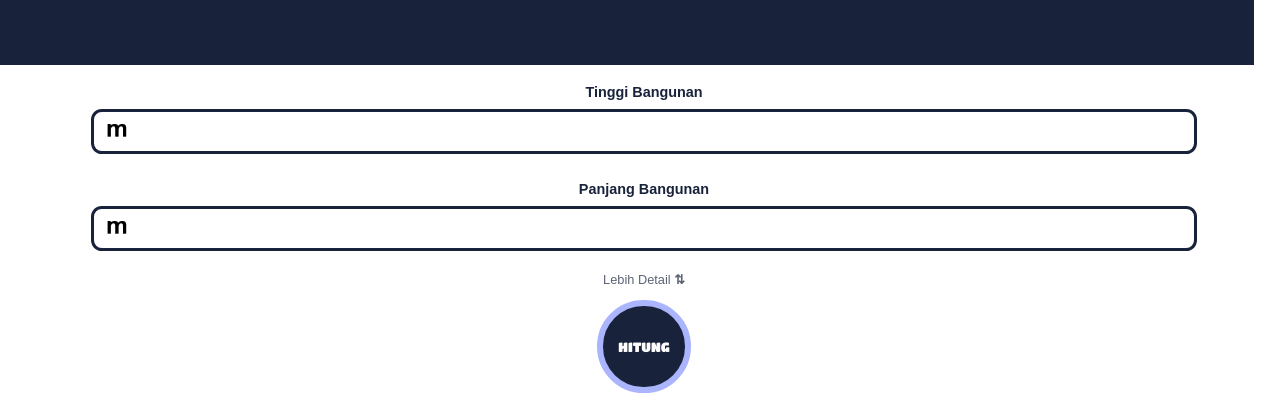
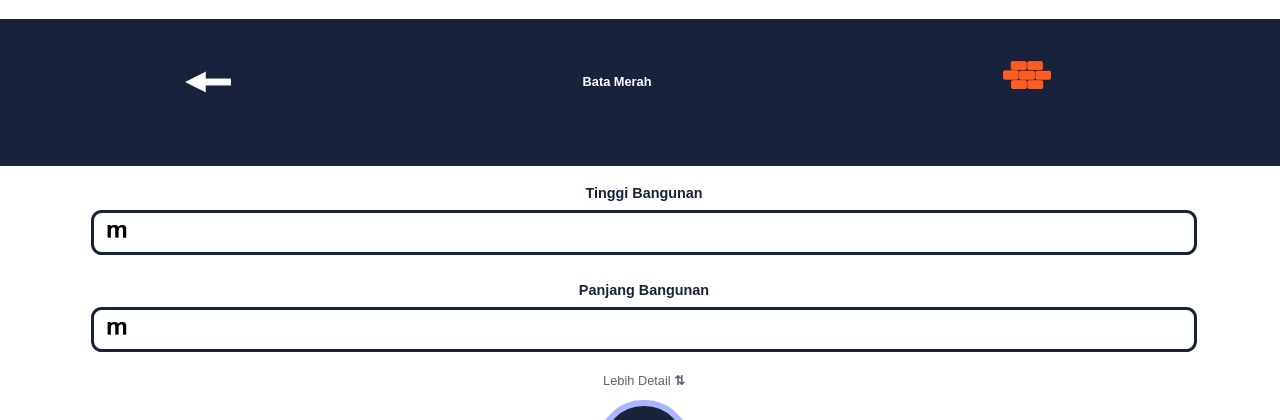
Before and after one commit to rivalhdt/bataku2, a Django app: page /hitung/batamerah in a window 1280 px wide. Shown: the top 420 px of the page. Run offline with Django 3.2, Linux system fonts and the light colour scheme.

Commit message:
Update styles2.css

```diff
--- a/static/css/styles2.css
+++ b/static/css/styles2.css
@@ -4,9 +4,9 @@ body {
   }
 .navbar {
     background-color:#18223b;
-    width: 95%;
+    width: 99%;
     padding: 3.35%;
-    margin-top:-10%;
+    margin-top:-2%;
     margin-left: -4.5%;
 }
 
```
